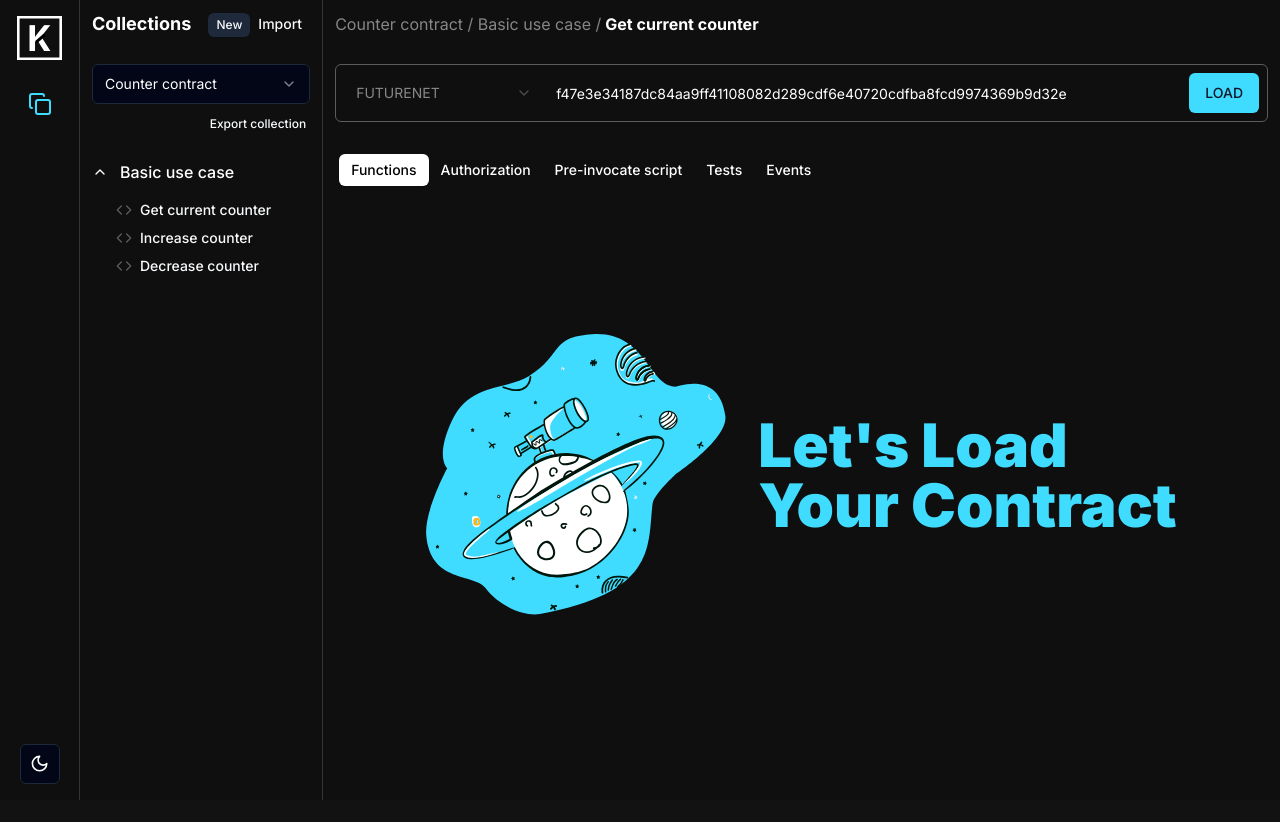
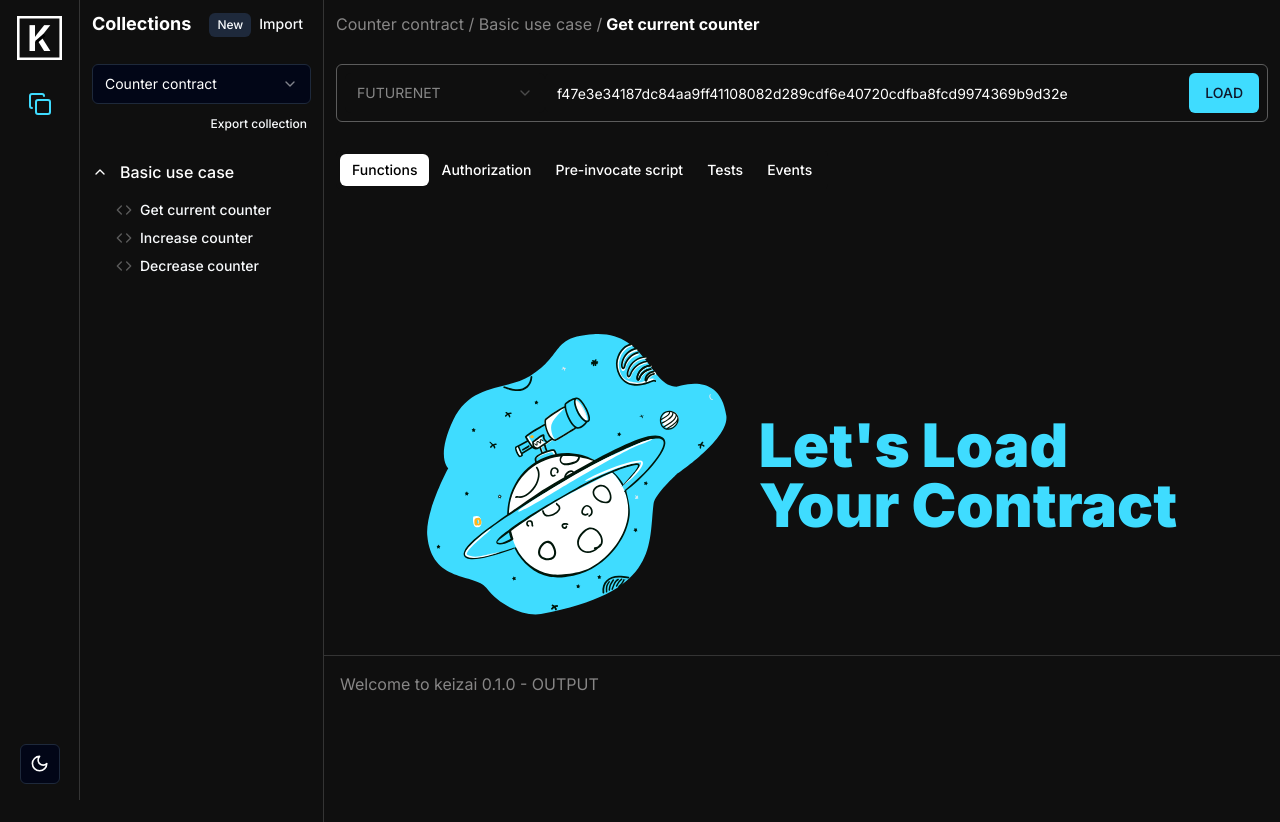
Before and after one commit to tammaroivan/keizai, a Next.js app: page / in a window 1280 px wide. Shown: the top 822 px of the page. Before the commit the page ends 800 px from the top, so only its background shows below. Built offline with nearby package versions, Linux system fonts and the light colour scheme.

Commit message:
Implement basic Terminal UI

```diff
--- a/src/app/page.tsx
+++ b/src/app/page.tsx
@@ -4,6 +4,7 @@ import ContractInput from "@/components/ContractInput";
 import Collections from "@/components/Pagebar/Collections";
 import { Tabs, TabsList, TabsTrigger, TabsContent } from "@/components/ui/tabs";
 import Image from "next/image";
+import Terminal from "@/components/ui/Terminal";
 
 const tabs: Record<string, string> = {
   functions: "Functions",
@@ -17,6 +18,7 @@ export default function Home() {
   return (
     <main className="flex flex-1">
       <Collections />
+      <div className="flex flex-col justify-between w-full gap-7">
         <div className="flex flex-col p-3 w-full gap-7">
           <Breadcrumb
             contractName="Counter contract"
@@ -52,6 +54,8 @@ export default function Home() {
             </TabsContent>
           </Tabs>
         </div>
+        <Terminal />
+      </div>
     </main>
   );
 }
--- /dev/null
+++ b/src/components/ui/Terminal.tsx
@@ -0,0 +1,11 @@
+import React from "react";
+
+const Terminal = () => {
+  return (
+    <div className="h-[300px] border-t p-4 text-background-300 dark:border-t-background-100">
+      Welcome to keizai 0.1.0 - OUTPUT
+    </div>
+  );
+};
+
+export default Terminal;
```
Lines whose indentation alone changed are shown as unchanged.
